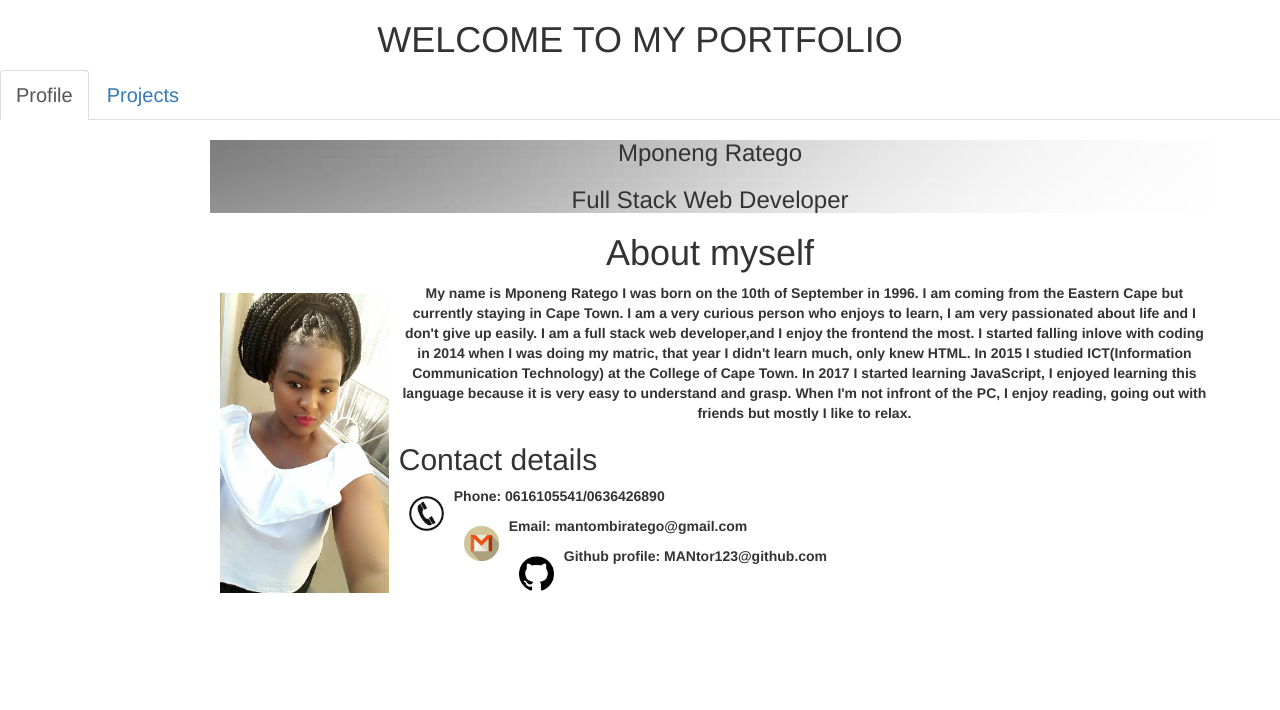
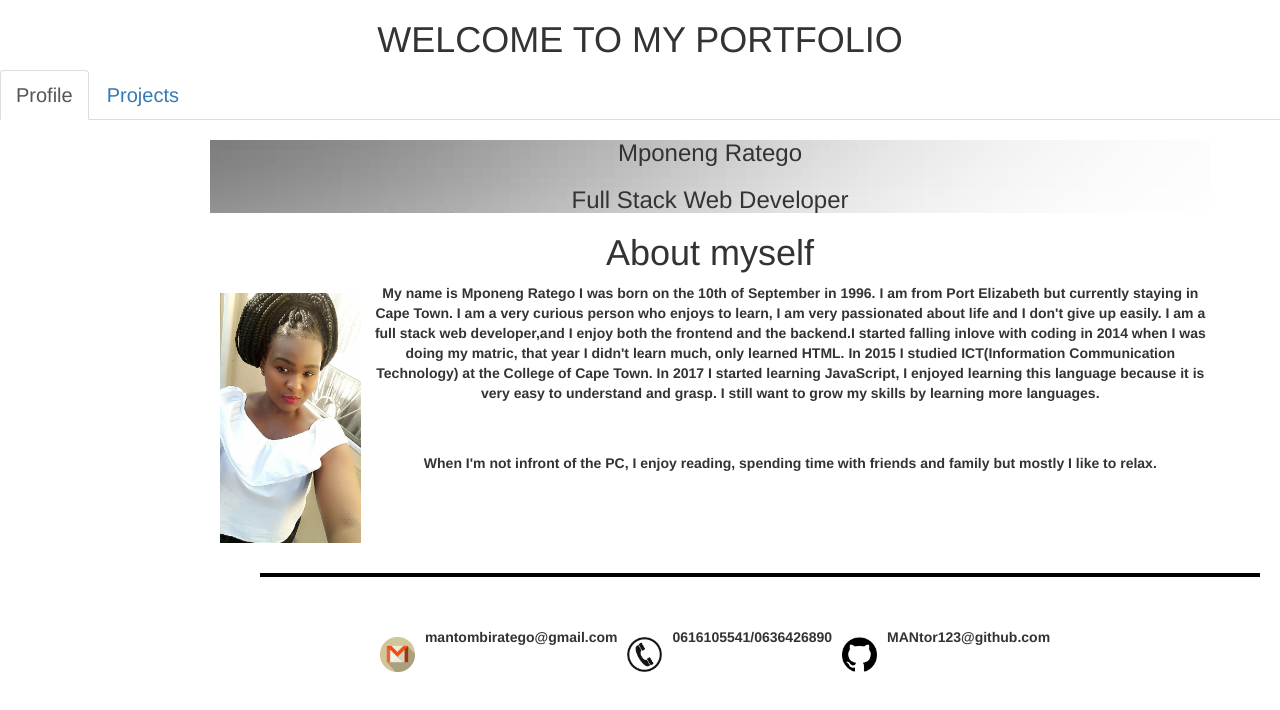
Before and after one commit to MANtor123/portfolio, a plain HTML site: page index.html in a window 1280 px wide. Drawn offline with nearby package versions, Linux system fonts and the light colour scheme.

Commit message:
added new functions\

```diff
--- a/index.html
+++ b/index.html
@@ -33,25 +33,30 @@
 
      <h1> About myself </h1>
 
-     <img class="img-responsive" src="images/mpo.jpg" >
+     <img src="images/mpo.jpg" style="height:250px; width:100;">
 <p>
-My name is Mponeng Ratego I was born on the 10th of September in 1996. I am coming from the Eastern Cape but currently staying in Cape Town.
+My name is Mponeng Ratego I was born on the 10th of September in 1996. I am from Port Elizabeth but currently staying in Cape Town.
 I am a very curious person who enjoys to learn, I am very passionated about life and I don't give up easily.
-I am a full stack web developer,and I enjoy the frontend the most.
-I started falling inlove with coding in 2014 when I was doing my matric, that year I didn't learn much, only knew HTML.
+I am a full stack web developer,and I enjoy both the frontend and the backend.I started falling inlove with coding in 2014 when I was doing my matric, that year I didn't learn much, only learned HTML.
 In 2015 I studied ICT(Information Communication Technology) at the College of Cape Town.
 In 2017 I started learning JavaScript, I enjoyed learning this language because it is very easy to understand and grasp.
+I still want to grow my skills by learning more languages.
 
-When I'm not infront of the PC, I enjoy reading, going out with friends but mostly I like to relax.
+</p><br><br>
+
+<p>When I'm not infront of the PC, I enjoy reading, spending time with friends and family but mostly I like to relax.
 </p>
 
+<br><br>
 
+<div class="line">
+
+</div>
 
 <div class='left'>
-  <h2> Contact details </h2>
-  <p>Phone: 0616105541/0636426890 <img src="images/phone.jpg" alt="" style="width: 35px;"></p>
-  <p>Email: mantombiratego@gmail.com <img src="images/mail.png" alt="" style="width: 35px;"></p>
-  <p>Github profile: MANtor123@github.com <img src="images/github.png" alt="" style="width: 35px;"> </p>
+  <p>mantombiratego@gmail.com <img src="images/mail.png" alt="" style="width: 35px;"></p>
+  <p>0616105541/0636426890 <img src="images/phone.jpg" alt="" style="width: 35px;"></p>
+  <p>MANtor123@github.com <img src="images/github.png" alt="" style="width: 35px;"> </p>
 </div>
        </div>
 
--- a/port.css
+++ b/port.css
@@ -95,6 +95,7 @@ img {
 
 .left{
   text-align: left;
+  display: inline-flex;
 }
 
 img{
@@ -127,3 +128,14 @@ height:100%;
 background: url(images/info.jpg) 50% 0 no-repeat;
 background-size:cover;
 }
+
+.line{
+  border: 2px solid black;
+
+
+  width: 1000px;
+
+  text-align: center;
+  margin: 50px;
+
+}
```
